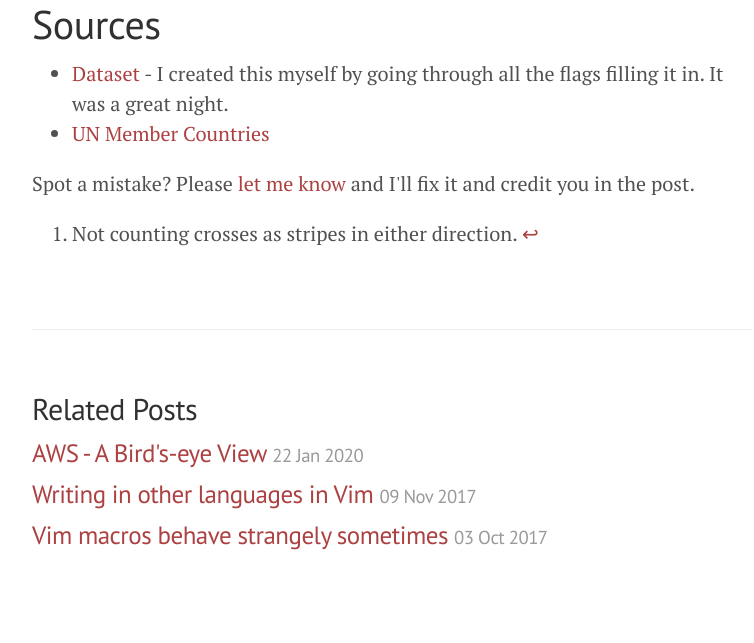
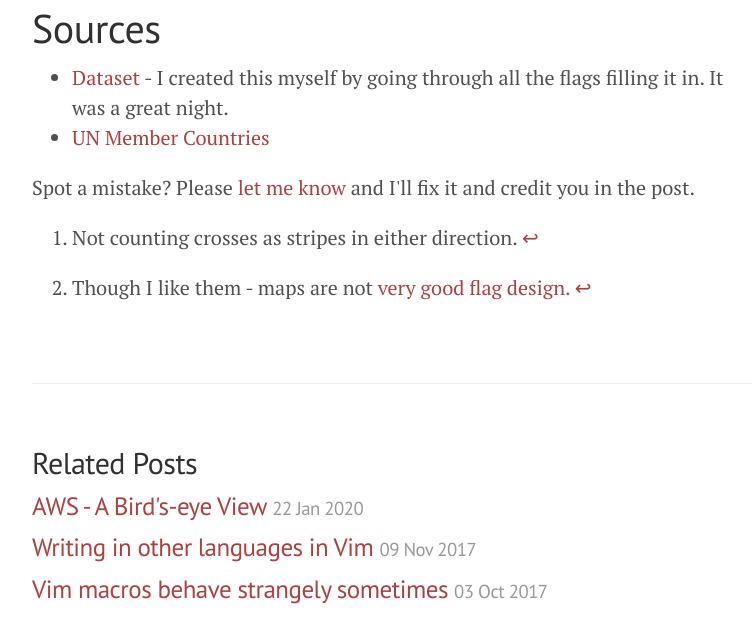
Before and after one commit to jsborjesson/jsborjesson.github.io, a Jekyll site: the page built from _posts/2020-01-24-a-digression-in-vexillology.md, in a window 1280 px wide and 900 px high, scrolled down 10792 px, cut to the strip 235-878 px from the top of the window. Shown: the whole strip, without its empty margins (248-1002 px from the left). Built offline with Jekyll 4.4.1, drawn with Linux system fonts in a browser that asks for light colours; before the commit the page ends 11638 px from its top, so only the background shows below that.

Commit message:
Add link to Roman Mars' flag video

```diff
--- a/_posts/2020-01-24-a-digression-in-vexillology.md
+++ b/_posts/2020-01-24-a-digression-in-vexillology.md
@@ -160,7 +160,9 @@ Only one of the UN Member States has a map of their own country on their flag, C
 
 ![Flag of Cyprus][cyprus]
 
-I think it's brilliant.
+I think it's brilliant.[^map_as_flag]
+
+[^map_as_flag]: Though I like them - maps are not [very good flag design.][roman_mars]
 
 Though they are not members of the UN, I still want to mention the flag of Kosovo, and Graham Bartram design of the flag of Antarctica, which I also really like:
 
```
Also changed, not shown: other parts of _posts/2020-01-24-a-digression-in-vexillology.md (+1 -0 lines).
